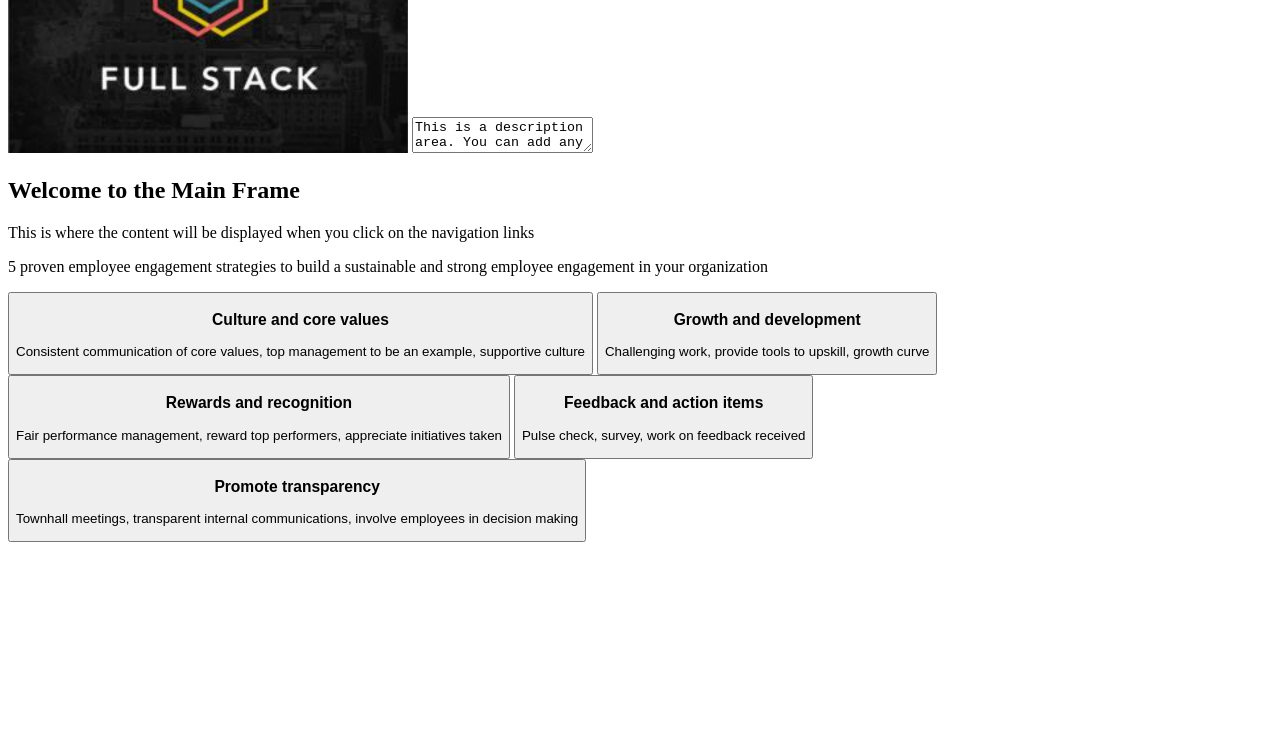
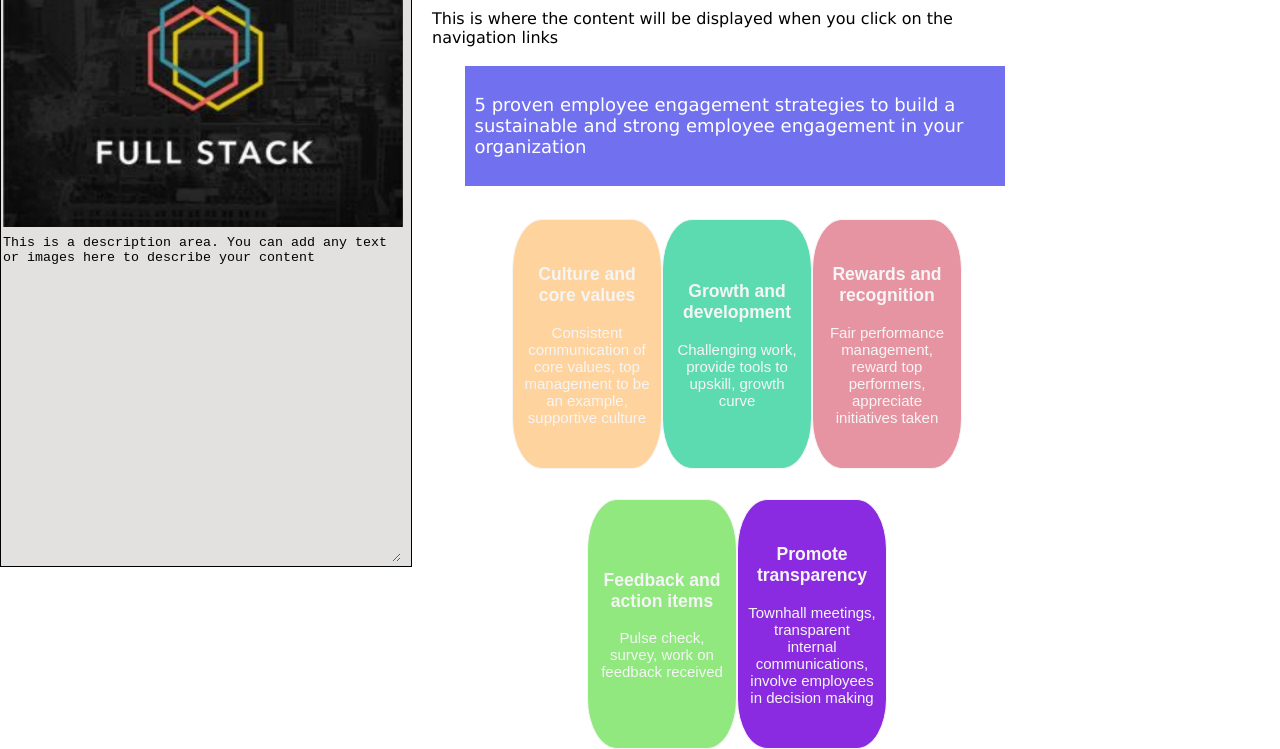
Before and after one commit to saisantosh473/Employee_Portal, a plain HTML site: page index.html in a window 1280 px wide. Shown: the part 176-925 px from the top of the page. Before the commit the page ends 800 px from the top, so only its background shows below. Drawn offline with Linux system fonts and the light colour scheme; the site is published under a folder, as on GitHub Pages, so addresses that start at the root find nothing.

Commit message:
Update index.html

```diff
--- a/index.html
+++ b/index.html
@@ -4,7 +4,7 @@
     <meta charset="UTF-8">
     <meta name="viewport" content="width=device-width, initial-scale=1.0">
     <title>Employee_Portal</title>
-    <link rel="stylesheet" href="/1.css">
+    <link rel="stylesheet" href="1.css">
 </head>
 <body>
     <header>
```
